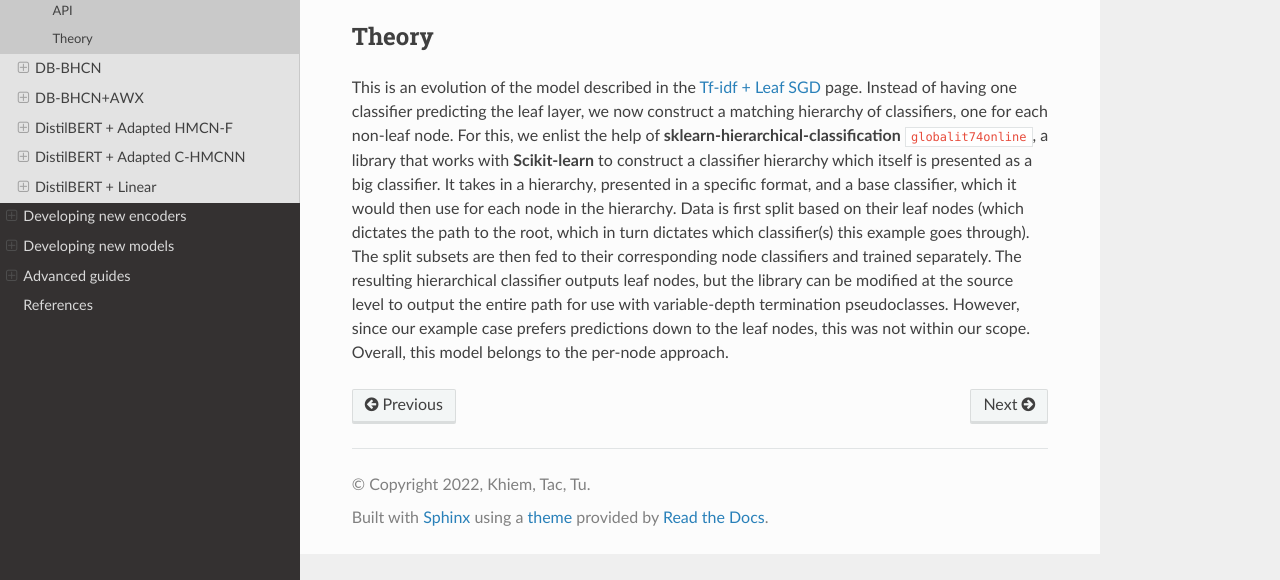
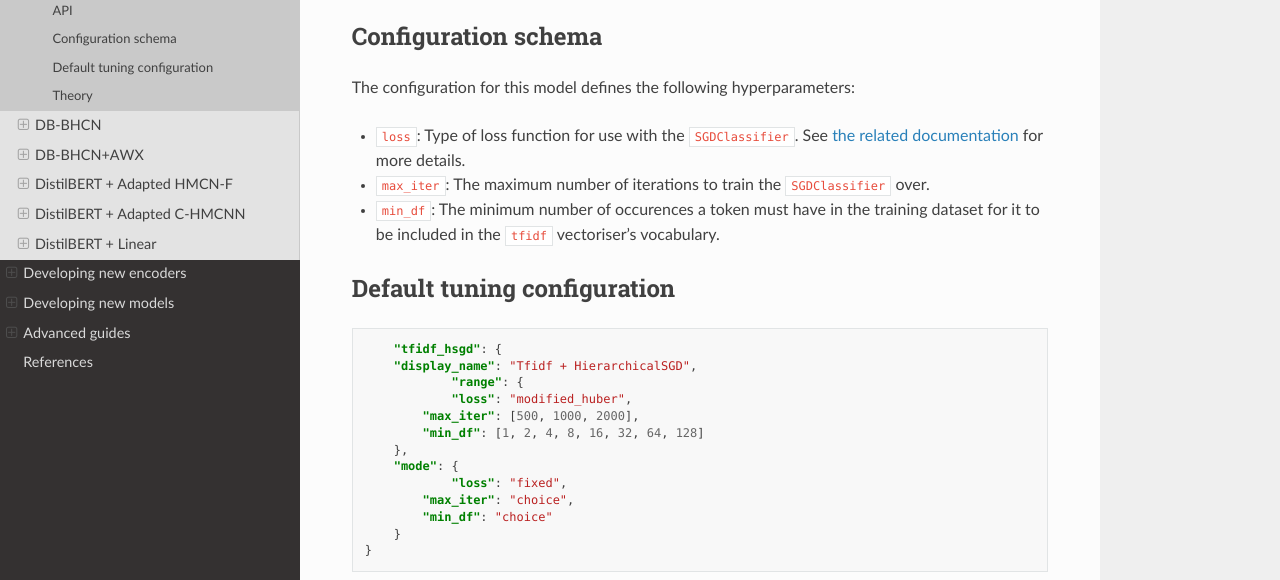
Before and after one commit to htkhiem/ktt-hierarchical-thesis, a Sphinx documentation site: the page built from doc/source/models/tfidf_hsgd.rst, in a window 1280 px wide and 900 px high, cut to the strip 320-900 px from the top of the window. Built offline with Sphinx 7.4.7 and the Read the Docs theme 2.0.0, drawn with Linux system fonts in a browser that asks for light colours; cross-references to code outside the pages are shown as plain code.

Commit message:
Update docs

```diff
--- a/doc/source/dev/pytorch/add_model.rst
+++ b/doc/source/dev/pytorch/add_model.rst
@@ -837,7 +837,7 @@ We will now use the above facilities to export our new model as a self-contained
 		            self.classifier.hierarchy.level_offsets[-1]
 		        ]
 		    }
-		    svc = svc_lts.DB_Linear()
+		    svc = svc_lts.TestModel()
 		    # Pack tokeniser along with encoder
 		    encoder = {
 		        'tokenizer': get_tokenizer(),
--- a/doc/source/models/tfidf_hsgd.rst
+++ b/doc/source/models/tfidf_hsgd.rst
@@ -10,6 +10,34 @@ API
    :members:
    :special-members:
 
+Configuration schema
+--------------------
+
+The configuration for this model defines the following hyperparameters:
+
+* ``loss``: Type of loss function for use with the ``SGDClassifier``. See `the related documentation <https://scikit-learn.org/stable/modules/generated/sklearn.linear_model.SGDClassifier.html>`_ for more details.
+* ``max_iter``: The maximum number of iterations to train the ``SGDClassifier`` over.
+* ``min_df``: The minimum number of occurences a token must have in the training dataset for it to be included in the ``tfidf`` vectoriser's vocabulary.
+
+Default tuning configuration
+----------------------------
+
+.. code-block:: json
+
+	"tfidf_hsgd": {
+        "display_name": "Tfidf + HierarchicalSGD",
+		"range": {
+        	"loss": "modified_huber",
+            "max_iter": [500, 1000, 2000],
+            "min_df": [1, 2, 4, 8, 16, 32, 64, 128]
+        },
+        "mode": {
+        	"loss": "fixed",
+            "max_iter": "choice",
+            "min_df": "choice"
+        }
+    }
+
 Theory
 ------
 
```
Also changed, not shown: doc/source/dev/sklearn/add_model.rst (+4 -4 lines), doc/source/models/tfidf_lsgd.rst (+29 -0 lines), tune.json (+4 -4 lines).
